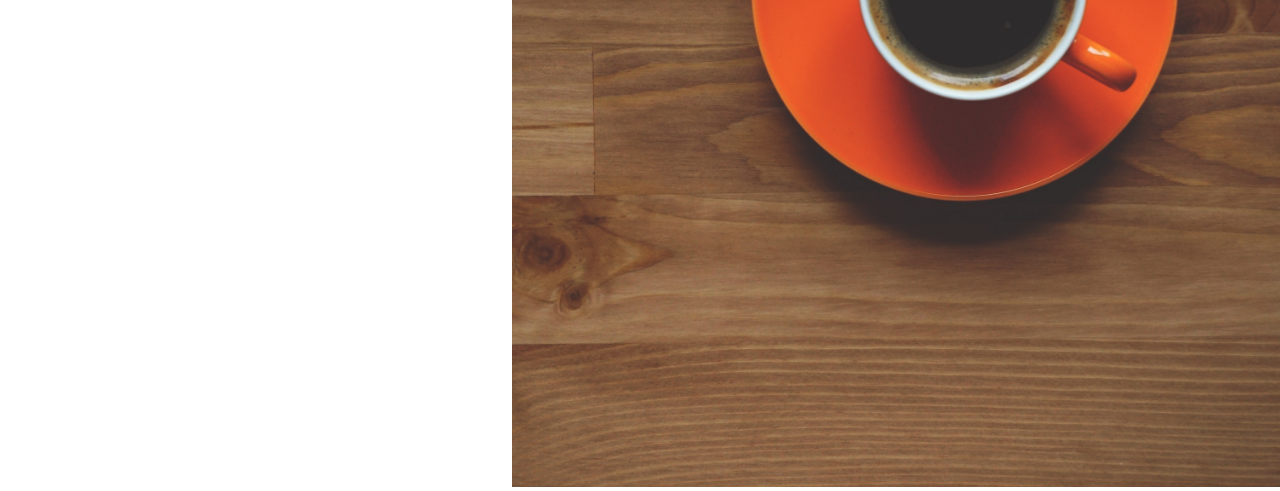
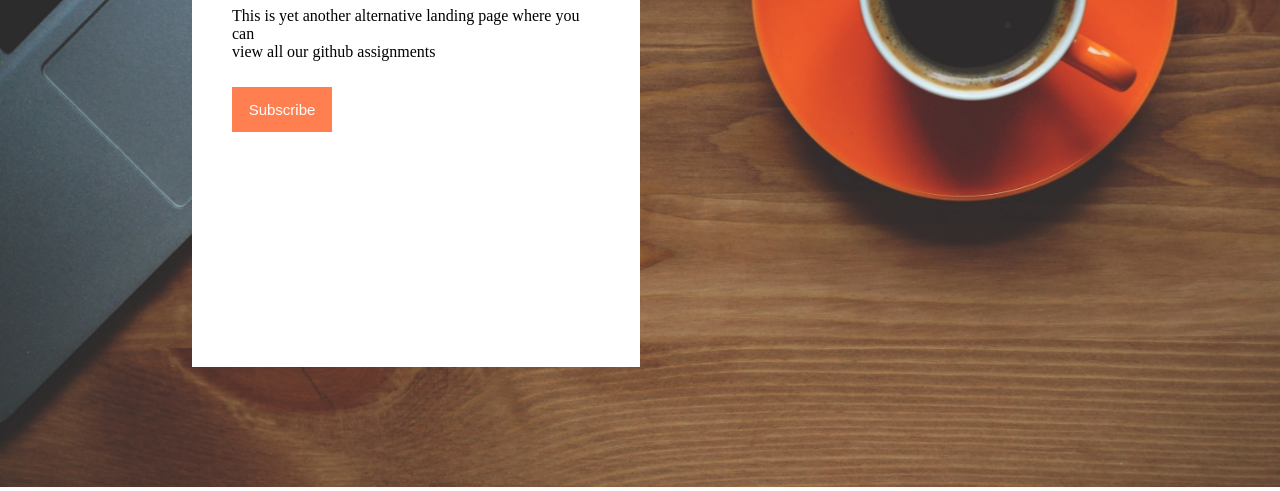
Before and after one commit to eunicehiro/Bi-codes, a plain HTML site: page landing2.html in a window 1280 px wide. Shown: the part 313-804 px from the top of the page. Drawn offline with Linux system fonts and the light colour scheme.

Commit message:
resize card

```diff
--- a/styles.css
+++ b/styles.css
@@ -70,9 +70,10 @@ body{
 .white-card{
     background: white;
     position: absolute;
-    top: 0;
-    width: 40%;
-    height: 100%;
+    top: 25%;
+    left: 15%;
+    width: 35%;
+    height: 60%;
 }
 
 .white-card-content{
```
